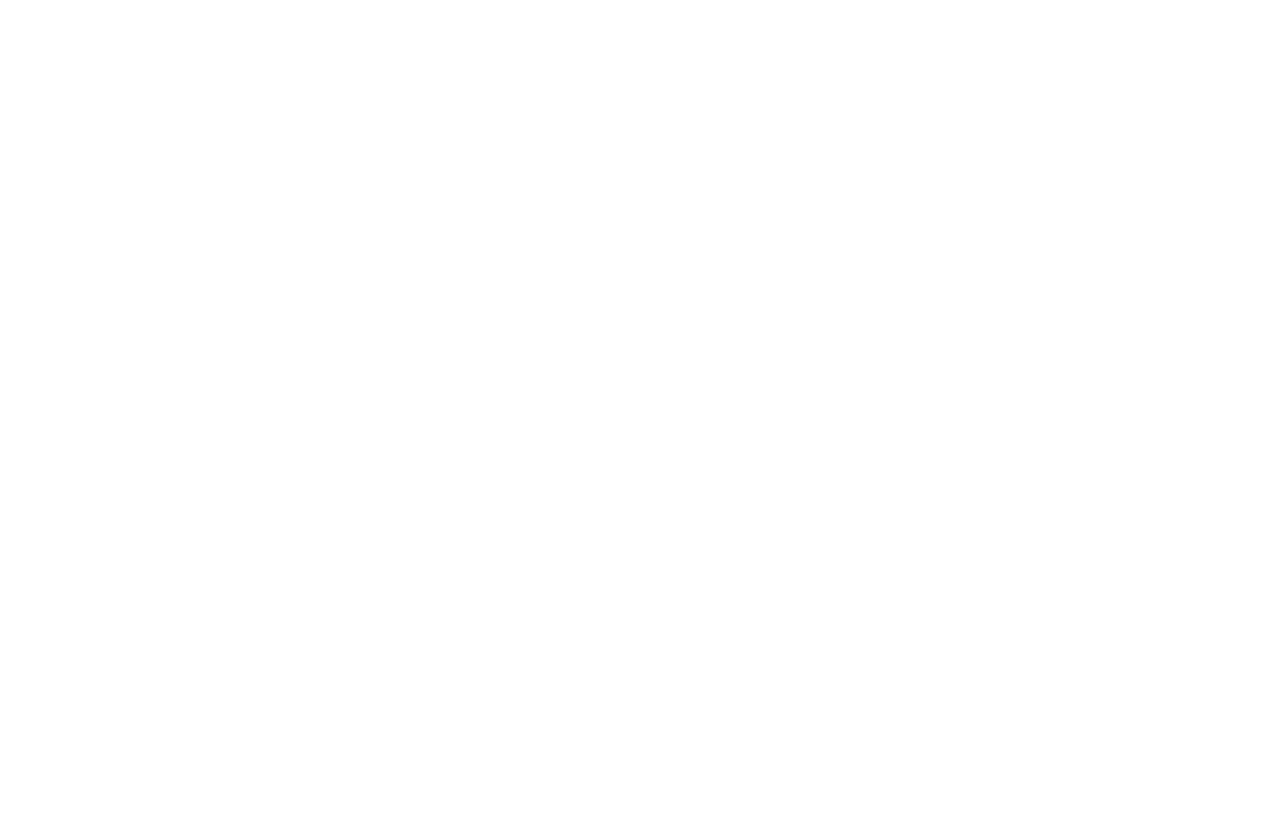
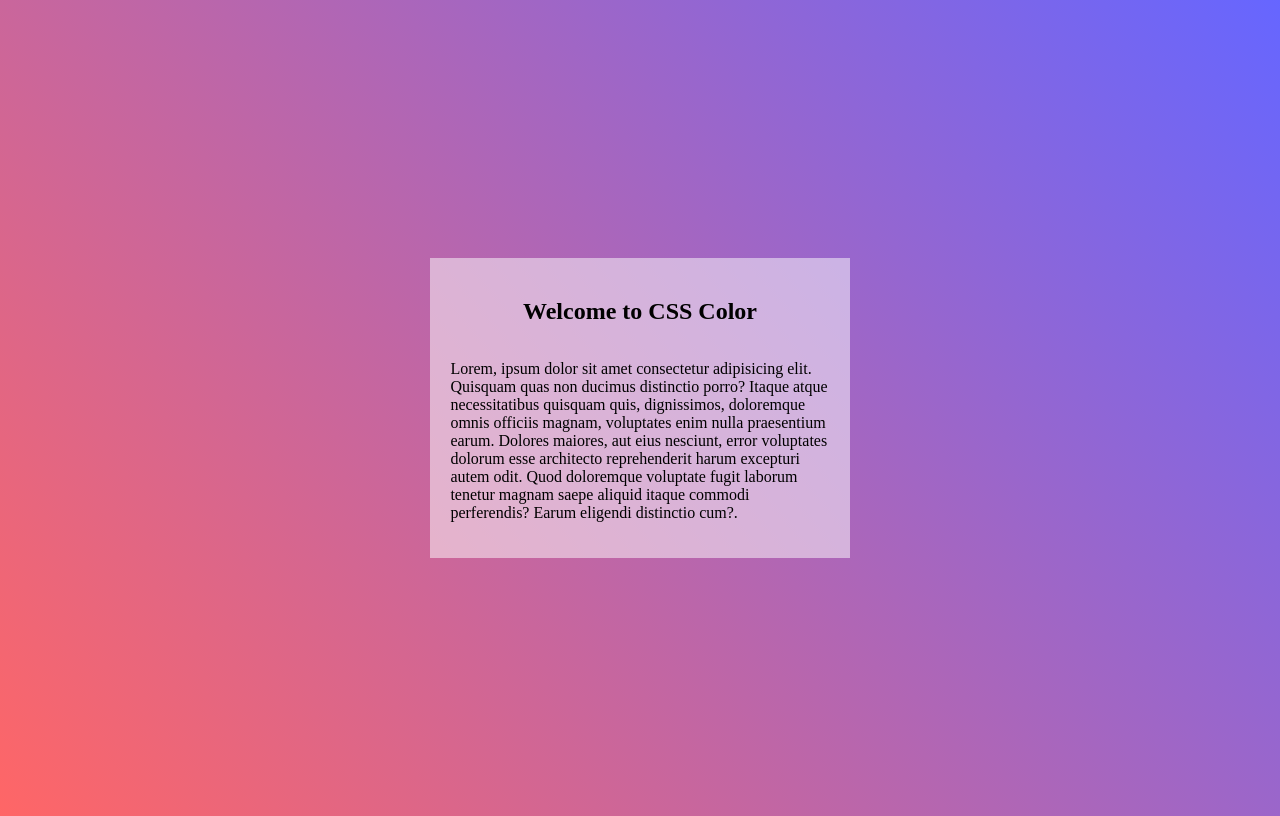
Before and after one commit to techupth/css-colors-fe1-group-3, a website: page index.html in a window 1280 px wide. Drawn offline with Linux system fonts and the light colour scheme.

Commit message:
create branch pop

```diff
--- a/index.html
+++ b/index.html
@@ -11,6 +11,17 @@
 
 <body>
   <!-- Start coding here -->
+  <section class="main">
+    <div class="box">
+      <h1>Welcome to CSS Color</h1>
+      <p class="content">Lorem, ipsum dolor sit amet consectetur adipisicing elit. Quisquam quas non ducimus distinctio
+        porro? Itaque
+        atque necessitatibus quisquam quis, dignissimos, doloremque omnis officiis magnam, voluptates enim nulla
+        praesentium earum. Dolores maiores, aut eius nesciunt, error voluptates dolorum esse architecto reprehenderit
+        harum excepturi autem odit. Quod doloremque voluptate fugit laborum tenetur magnam saepe aliquid itaque commodi
+        perferendis? Earum eligendi distinctio cum?.</p>
+    </div>
+  </section>
 </body>
 
 </html>
--- a/style.css
+++ b/style.css
@@ -1 +1,21 @@
 /* Start coding here */
+.main {
+    display: flex;
+    align-items: center;
+    justify-content: center;
+    height: 100vh;
+}
+
+body {
+    background-image: linear-gradient(50deg, hsl(0, 100%, 70%), hsl(240, 100%, 70%));
+}
+
+.box {
+    padding: 20px;
+    margin: 15px;
+    display: flex;
+    flex-direction: column;
+    align-items: center;
+    flex-basis: 30%;
+    background-color: hsla(0, 50%, 100%, 0.5);
+}
```
